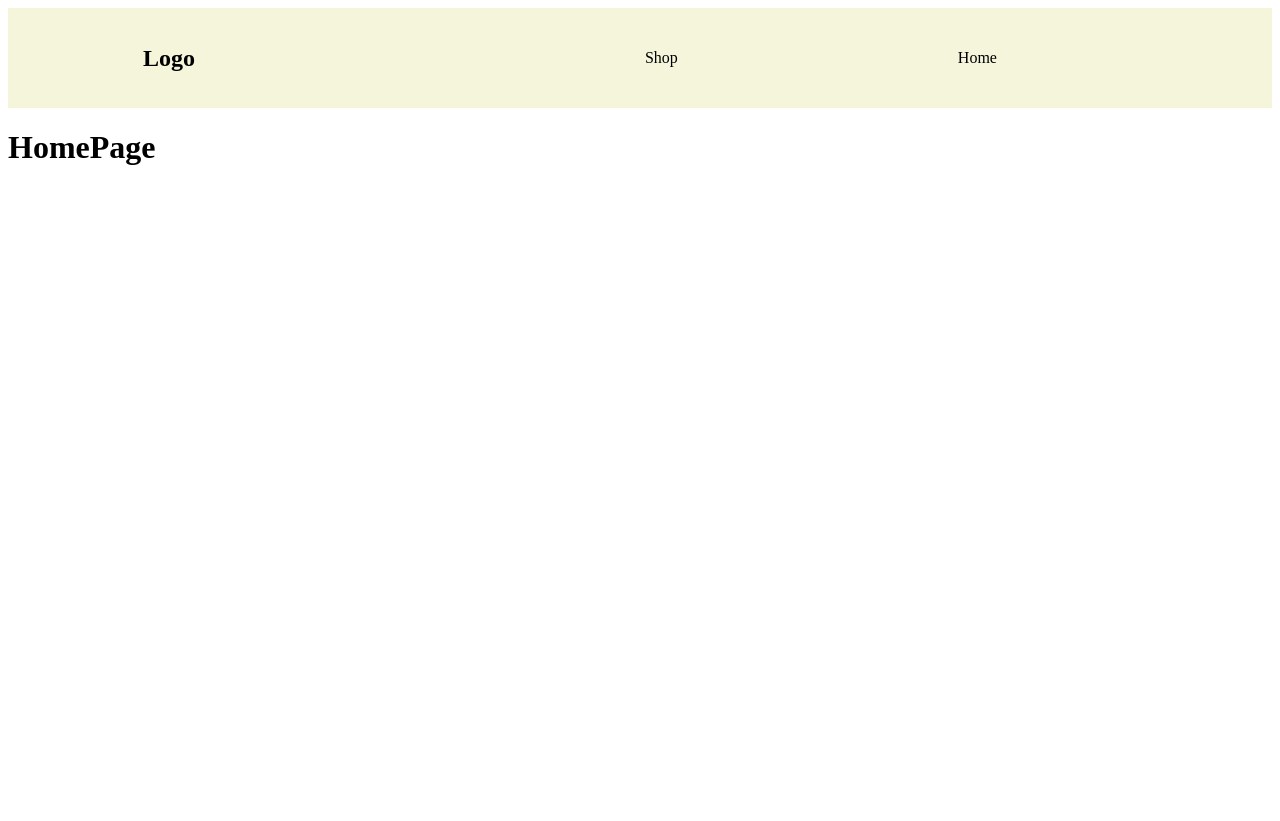
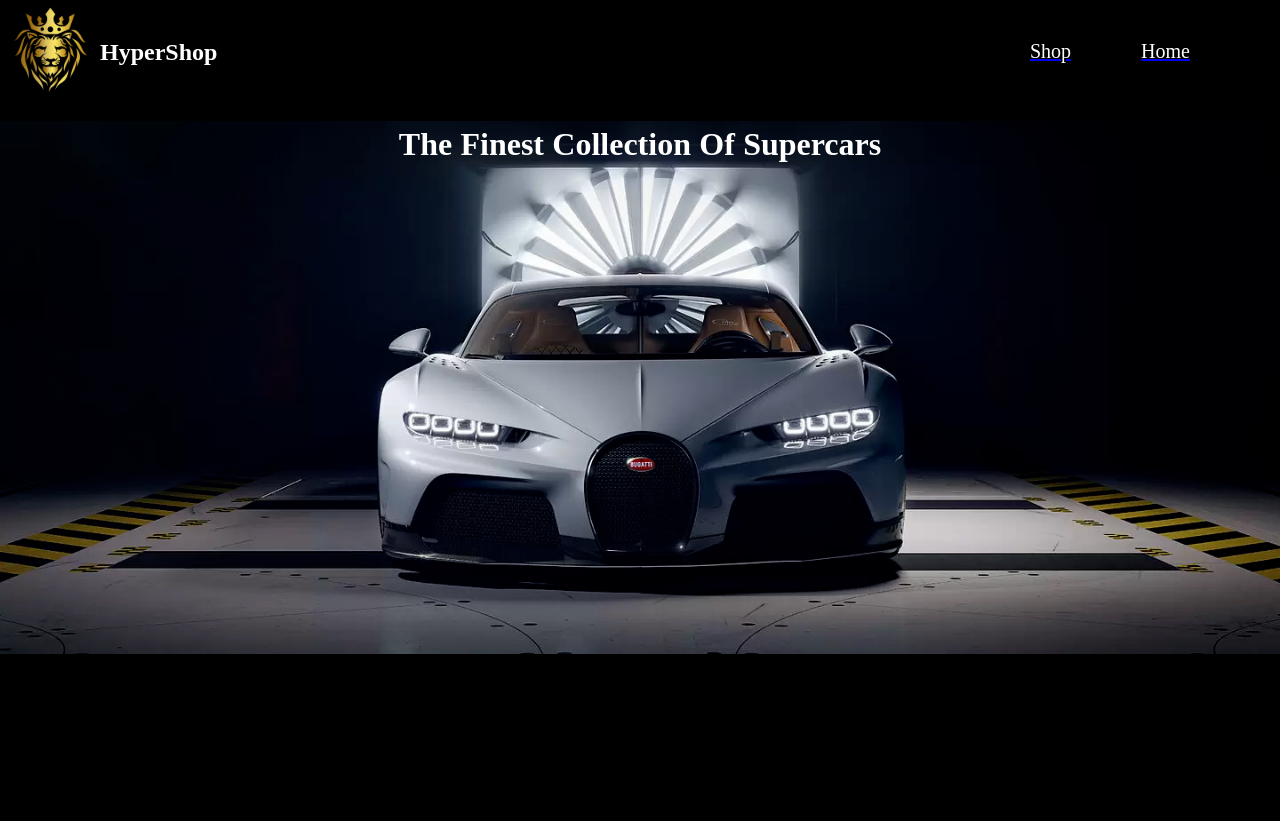
Before and after one commit to rcamach7/shopping-cart-react, a React app: page / in a window 1280 px wide. Before the commit the page ends 800 px from the top, so only its background shows below. Built offline with nearby package versions, Linux system fonts and the light colour scheme.

Commit message:
homepage semi done

```diff
--- a/src/components/Navbar.js
+++ b/src/components/Navbar.js
@@ -1,14 +1,23 @@
 import React from "react";
 import "../styles/components.css"
+import logo from "../images/logo.png"
+import {Link} from "react-router-dom";
 
 class Navbar extends React.Component {
     render() {
         return (
             <nav className="navbar">
-                <h2>Logo</h2>
+                <div className="logoContainer">
+                    <img src={logo} alt="logo"/>
+                    <h1>HyperShop</h1>
+                </div>
                 <ul className="navbar-links">
-                    <li>Shop</li>
-                    <li>Home</li>
+                    <Link to="/shop">
+                        <li>Shop</li>
+                    </Link>
+                    <Link to="/">
+                        <li>Home</li>
+                    </Link>
                 </ul>
             </nav>
         );
--- a/src/pages/Home.js
+++ b/src/pages/Home.js
@@ -1,13 +1,19 @@
 import React from "react";
+import "../styles/pages.css"
 
 class Home extends React.Component {
     render() {
         return (
-            <div>
-                <h1>HomePage</h1>
+            <div className="homepage">
+                <div className="homepageImage">
+                    <h1>The Finest Collection Of Supercars</h1>
+                </div>
+                <div className="checkoutCollection">
+                </div>
             </div>
         );
     }
 }
 
+
 export default Home;
--- a/src/styles/components.css
+++ b/src/styles/components.css
@@ -1,18 +1,48 @@
+body {
+    font-family: "Noto Sans Gothic", serif;
+    margin: 0 auto;
+}
+
 .navbar {
     height: 100px;
-    width: 100%;
 
     display: flex;
-    justify-content: space-around;
     align-items: center;
+    justify-content: space-between;
 
-    background-color: beige;
+    background-color: #000000;
+    color: white;
+}
+
+.logoContainer {
+    display: flex;
+    align-items: center;
+    margin-left: 0;
 }
 
 .navbar-links {
-    width: 50%;
     display: flex;
-    justify-content: space-around;
     align-items: center;
+
+    color: white;
     list-style: none;
+
+    font-size: 20px;
+    margin-right: 50px;
 }
+
+.navbar-links li {
+    color: white;
+    padding: 20px 30px 20px 30px;
+    margin-right: 10px;
+}
+
+.navbar-links li:hover {
+    background-color: #32322d;
+    transform: scale(1.2);
+}
+
+.logoContainer img {
+    width: 100px;
+    height: 100px;
+}
--- /dev/null
+++ b/src/styles/pages.css
@@ -0,0 +1,19 @@
+html {
+    height: 100%;
+    background-color: black;
+}
+
+.homepageImage {
+    width: 100%;
+    height: 700px;
+
+    background: url("../images/homepage.png") no-repeat;
+    background-size: contain;
+
+    color: white;
+    text-align: center;
+}
+
+.checkoutCollection {
+    color: white;
+}
```
Also changed, not shown: src/images/homepage.png (added), src/images/logo.png (added).
